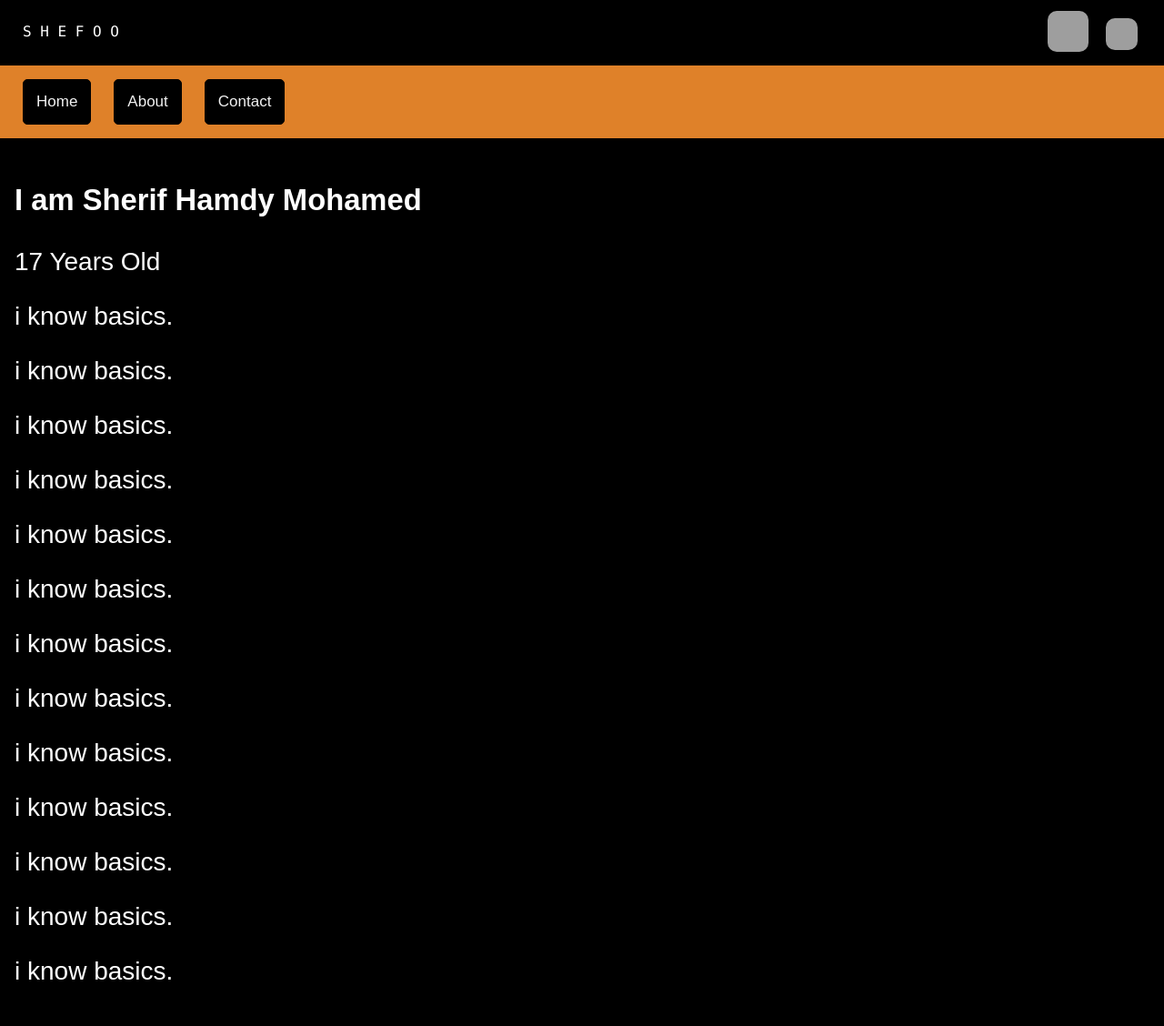
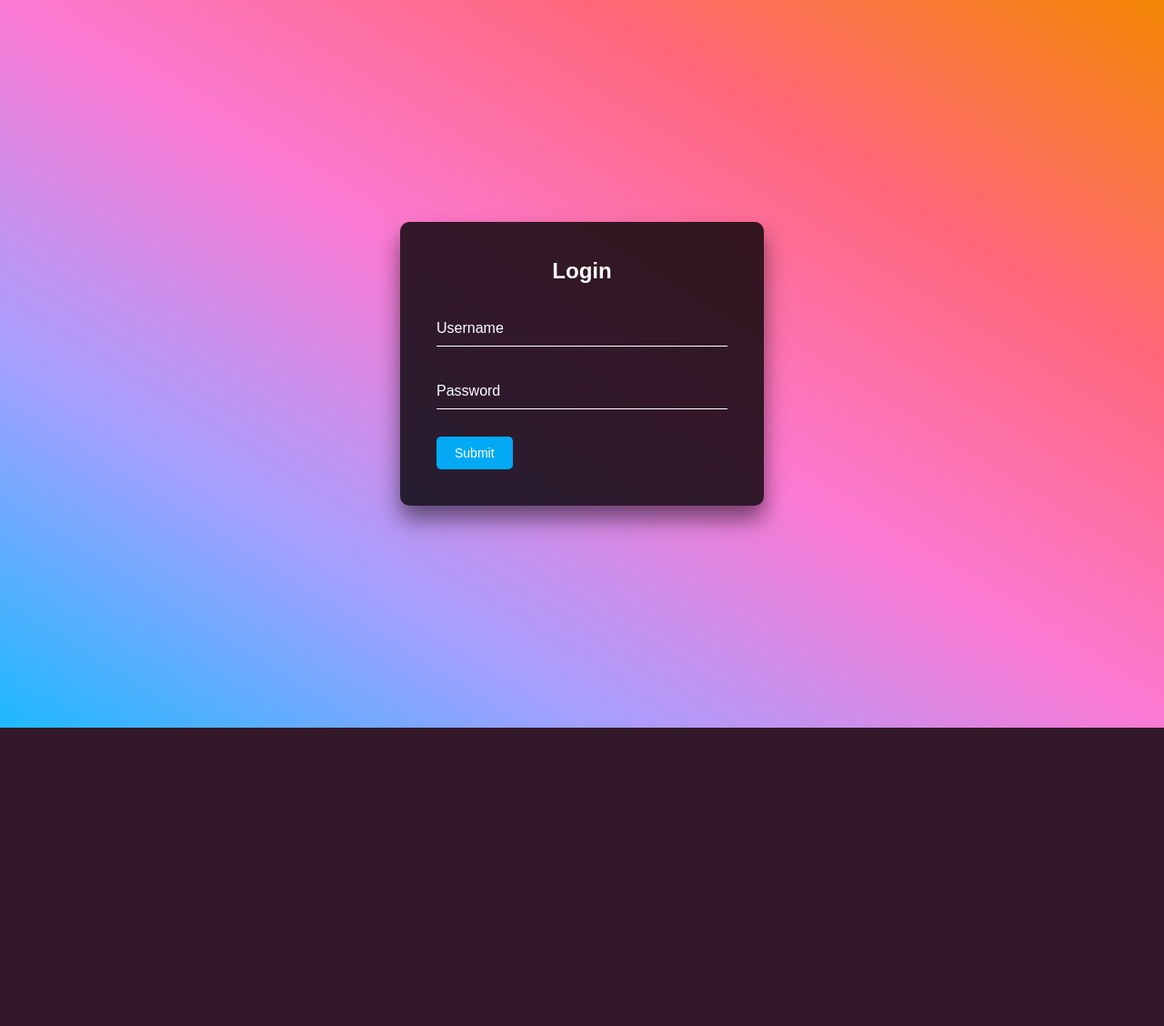
Before and after one commit to SHEFOO10/database, a PHP site: page /login/index.php in a window 1280 px wide. Shown: the whole page at 91% size. After the commit the page ends 800 px from the top, so only its background shows below. Run offline with PHP 8.4, Linux system fonts and the light colour scheme; some libraries are stand-ins or nearby versions; grey boxes are pictures that could not be loaded.

Commit message:
new update

```diff
--- a/index.php
+++ b/index.php
@@ -15,10 +15,10 @@
   <div class="header">
     <p>S H E F O O</p>
     <div class="facebook">
-      <a href="https://www.facebook.com/shefoo.ha" target="blank"><img src="https://img.icons8.com/fluency/100/000000/facebook-new.png" class="facebook"></a>
+      <a href="https://www.facebook.com/shefoo.ha" target="blank"><img src="https://cdn-icons.flaticon.com/png/512/3670/premium/3670124.png?token=exp=1636063063~hmac=9c33a4842b9a5a9e46e592aae42451b7" class="facebook"></a>
     </div>
     <div class="instagram">
-      <a href="https://www.instagram.com/real_shefoo/" target="blank"><img src="https://img.icons8.com/clouds/100/000000/instagram-new--v3.png" class="instagram"/>
+      <a href="https://www.instagram.com/real_shefoo/" target="blank"><img src="https://cdn-icons-png.flaticon.com/512/1384/1384063.png" class="instagram"/>
       </a>
     </div>
   </div>
--- /dev/null
+++ b/login/index.php
@@ -0,0 +1,120 @@
+<!DOCTYPE html>
+<html>
+<head>
+	<meta charset="utf-8">
+	<title>Login Form Design</title>
+	<style>
+        html, body {
+	width:100%;
+	height:100%;
+}
+body {
+    margin: 0;
+    padding: 0;
+    font-family: sans-serif;
+    /* 	background: url(bg.jpg); */
+    background-image: linear-gradient(to right top, #1db9ff, #a2a0ff, #fb7ad4, #ff677a, #f48603);
+    background-position: center;
+    background-repeat: no-repeat;
+    background-size: cover;
+}
+.box {
+	position: absolute;
+	top: 50%;
+	left: 50%;
+	transform: translate(-50%,-50%);
+	width: 400px;
+	padding: 40px;
+	background: rgba(0,0,0,.8);
+	box-sizing: border-box;
+	box-shadow: 0 15px 25px rgba(0,0,0,.5);
+	border-radius: 10px;
+}
+.box h2 {
+	margin: 0 0 30px;
+	padding: 0;
+	color: #FFF;
+	text-align: center;
+}
+
+.box .inputBox {
+	position: relative;
+}
+.box .inputBox input {
+	width: 100%;
+	padding: 10px 0;
+	font-size: 16px;
+	color: #FFF;
+	letter-spacing: 1px;
+	margin-bottom: 30px;
+	border: none;
+	border-bottom: 1px solid #FFF;
+	outline: none;
+	background: transparent;
+}
+.box .inputBox label {
+	position: absolute;
+	top: 0;
+	left: 0;
+	padding: 10px 0;
+	font-size: 16px;
+	color: #FFF;
+	pointer-events: none;
+	transition: .5s;
+	animation: LabelOnLoad 1s forwards 0s ease;
+}
+@keyframes LabelOnLoad{
+    0%{
+        transform: rotate(0) translateY(-19px);
+        opacity: 0;
+        }
+    100%{
+        transform: rotate(0) translateY(0);
+        opacity: 1;
+        }
+}
+.box .inputBox input:focus ~ label,
+.box .inputBox input:valid ~ label {
+	top: -19px;
+	left:0;
+	color: #03A9F4;
+	font-size: 12px;
+}
+.box input[type='submit'] {
+	background: transparent;
+	border: none;
+	outline: none;
+	color: #FFF;
+	background: #03A9F4;
+	padding: 10px 20px;
+	cursor: pointer;
+	border-radius: 5px;
+	font-size: 14px;
+}
+.box input[type='submit']:hover {
+	background-color: rgba(3, 169, 244, 0.7);
+}
+@media(max-width: 720px){
+	.box {
+		width: 80%;
+	}
+}
+    </style>
+</head>
+<body>
+	<div class="box">
+		<h2>Login</h2>
+		<form action="">
+			<div class="inputBox">
+				<input type="text" name="" required="">
+				<label for="">Username</label>
+			</div>
+			<div class="inputBox">
+				<input type="password" name="" required="">
+				<label for="">Password</label>
+			</div>
+			<input type="submit" name="" value="Submit">
+		</form>
+	</div>
+</body>
+</html>
--- a/style.css
+++ b/style.css
@@ -2,10 +2,10 @@
   margin: 0;
   font-size: 28px;
   font-family: Arial, Helvetica, sans-serif;
-  background-color: rgb(0, 0, 0);
+  background: linear-gradient(45deg, rgba(84,58,183,1) 0%, rgba(0,172,193,1) 100%);
 }
 .header {
-  background-color: black;
+  background-color: none;
   width: 100%;
   margin-bottom: 25px;
   padding: 15px 0 0 0;
@@ -43,7 +43,7 @@
 
 .header p {
 
-  background-color: black;
+  background-color: none;
 
   padding-left: 25px;
   font-family: "Lucida Console", "Courier New", monospace;
@@ -63,17 +63,17 @@
   left: 95%;
 }
 .instagram img {
-  height: 45px;
-  width: 45px;
+  height: 35px;
+  width: 35px;
   border-radius: 10px;
   position: absolute;
-  top: 1.5%;
+  top: 2.5%;
   left: 90%;
 }
 
 #navbar {
   overflow: hidden;
-  background-color: rgb(223, 129, 41);
+  background: rgb(0, 0, 0, 0);
 
 
 }
@@ -83,23 +83,28 @@
 
 /* Track */
 ::-webkit-scrollbar-track {
-  background: #f1f1f1;
+  background: linear-gradient(45deg, rgb(226, 122, 38) 0%, rgb(226, 45, 91) 100%);
 }
 
 /* Handle */
 ::-webkit-scrollbar-thumb {
-  background: #888;
+  background: rgb(0, 0, 0);
 }
 
 /* Handle on hover */
 ::-webkit-scrollbar-thumb:hover {
-  background: #555;
+  background: rgb(104, 41, 163);
 }
 #navbar a {
   float: left;
   display: block;
   color: #f2f2f2;
-  background-color: black;
+
+  background-color: Transparent;
+  background-repeat:no-repeat;
+  border: none;
+  cursor:pointer;
+  overflow: hidden;
   text-align: center;
   padding: 14px;
   text-decoration: none;
```
Also changed, not shown: game/index.html (added, +33 -0 lines), game/script.js (added, +298 -0 lines), game/style.css (added, +106 -0 lines).
